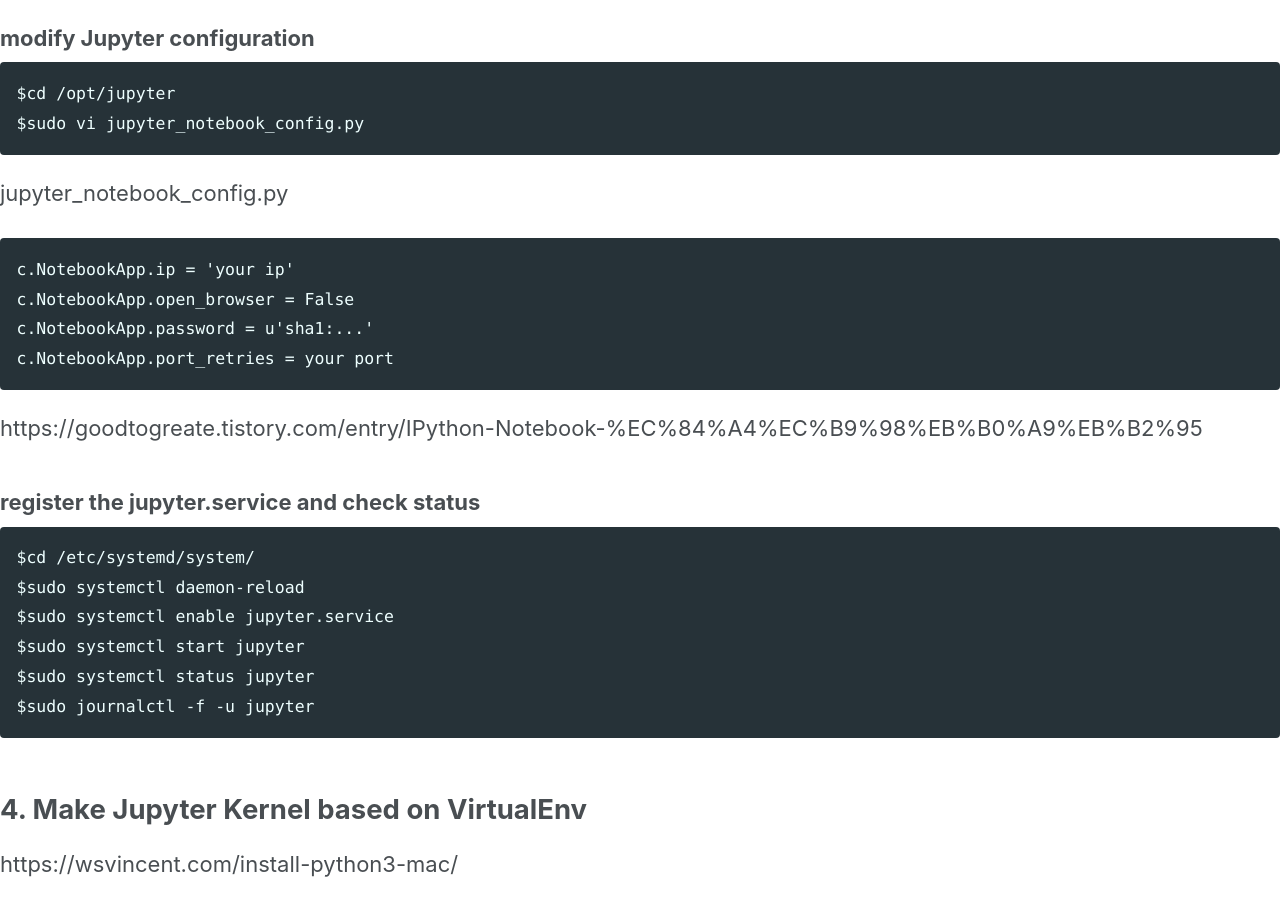
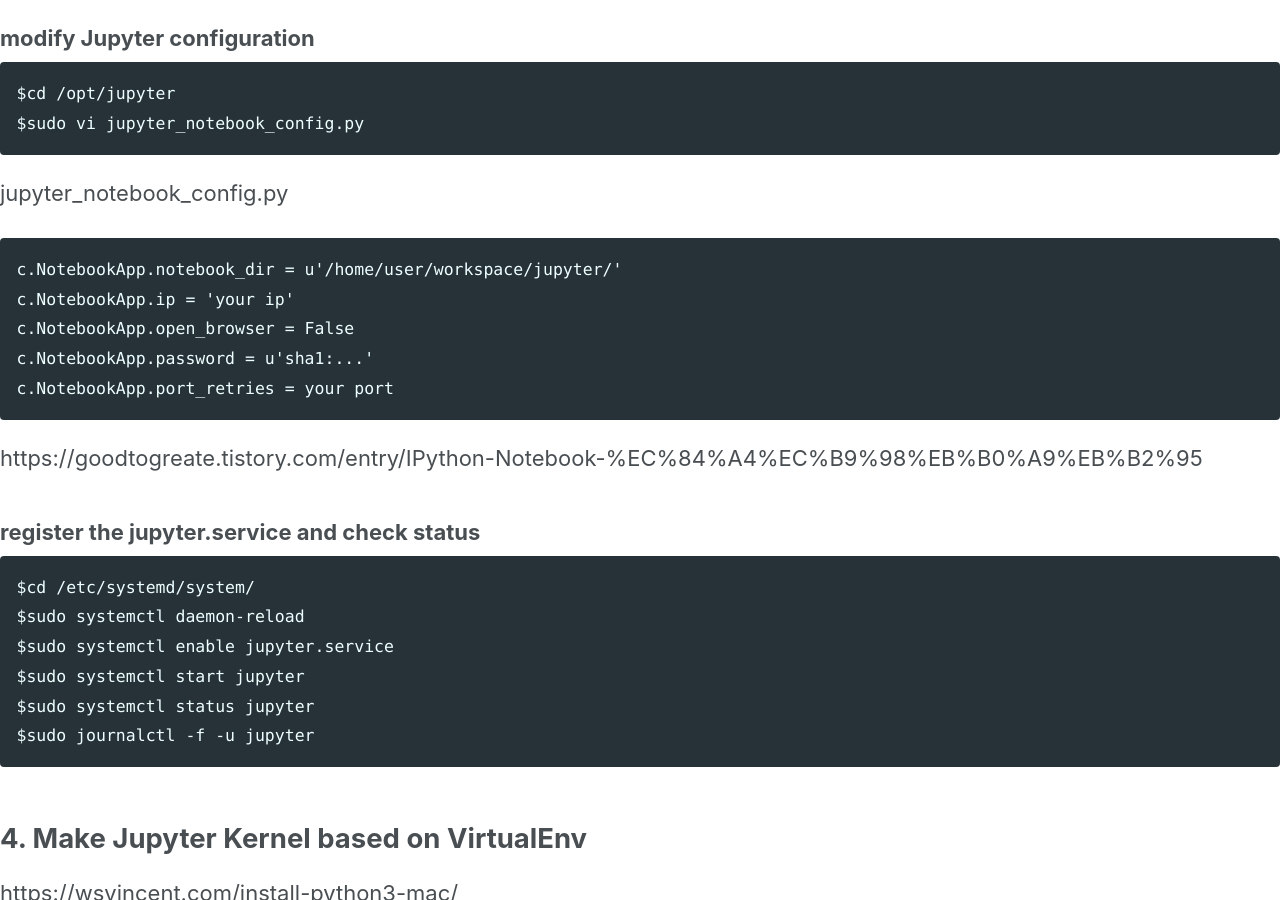
Before and after one commit to sglee-net/sglee-net.github.io, a Jekyll site: the page built from development_environment/jupiter.md, in a window 1280 px wide and 900 px high, scrolled down 1944 px. Built offline with Jekyll 4.4.1, drawn with Linux system fonts in a browser that asks for light colours; cached includes are drawn as plain includes; nearby versions of some CDN libraries; our own code applies the rules of GitHub Pages for plain Markdown files; some of the changed text lies outside the part shown.

Commit message:
Update jupiter.md

````diff
--- a/development_environment/jupiter.md
+++ b/development_environment/jupiter.md
@@ -8,7 +8,7 @@ $sudo apt install python3
 ## 2. Install Jupyter
 ```
 $sudo apt install jupyter
-$jupiter notebook
+$jupyter notebook
 ```
 
 ## 3. Run Jupyter as a service
@@ -60,6 +60,7 @@ $sudo vi jupyter_notebook_config.py
 ```
 jupyter_notebook_config.py
 ```
+c.NotebookApp.notebook_dir = u'/home/user/workspace/jupyter/'
 c.NotebookApp.ip = 'your ip'
 c.NotebookApp.open_browser = False
 c.NotebookApp.password = u'sha1:...'
````
